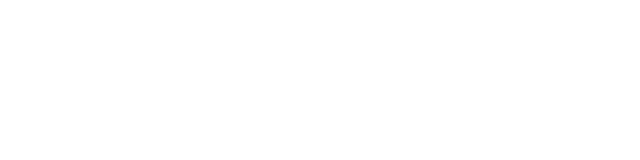
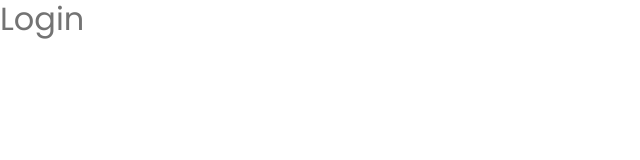
Before and after one commit to mutko/demo-app, a Vue app: page /#/login in a window 1280 px wide. Shown: the top 160 px of the page, without its empty margins (0-640 px from the left). Built offline with nearby package versions, Linux system fonts and the light colour scheme.

Commit message:
Work on router

```diff
--- /dev/null
+++ b/src/components/login/HomeLogin.vue
@@ -0,0 +1,19 @@
+<template>
+  <div>
+    <Signin/>
+  </div>
+</template>
+
+<script>
+import Signin from "./Signin";
+
+export default {
+  name: "homelogin",
+  components: {
+    Signin
+  }
+};
+</script>
+
+<style>
+</style>
--- /dev/null
+++ b/src/components/login/Signin.vue
@@ -0,0 +1,5 @@
+<template>
+  <div>
+    <h2>Login</h2>
+    </div>
+</temlate>
--- a/src/router.js
+++ b/src/router.js
@@ -1,6 +1,7 @@
 import Vue from "vue";
 import Router from "vue-router";
-import Home from "./components/homepage/Home";
+import HomePage from "./components/homepage/Home";
+import HomeLogin from "./components/login/HomeLogin";
 
 Vue.use(Router);
 
@@ -9,7 +10,12 @@ export default new Router({
     {
       path: "/",
       name: "home",
-      component: Home
+      component: HomePage
+    },
+    {
+      path: "/login",
+      name: "homelogin",
+      component: HomeLogin
     }
   ]
 });
```
